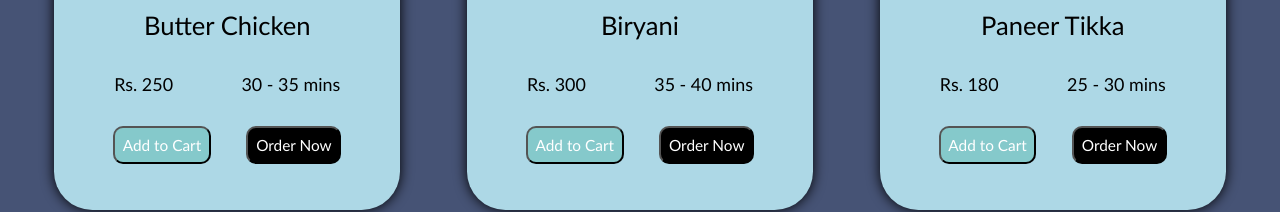
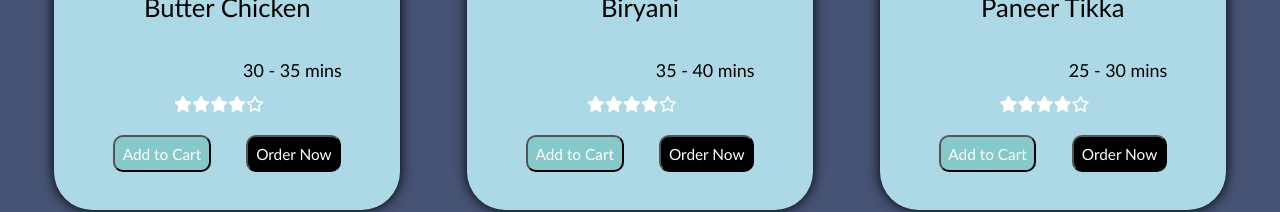
Before and after one commit to Deepu2503S/Restaurant, a React (Vite) app: page /Menu in a window 1280 px wide. Shown: the part 414-626 px from the top of the page. Built offline with nearby package versions, Linux system fonts and the light colour scheme.

Commit message:
menu updated

```diff
--- a/src/Components/Menu.jsx
+++ b/src/Components/Menu.jsx
@@ -1,5 +1,7 @@
 import React, { useState } from "react";
 import cardData from "./Assets/Data";
+
+
 
 const Menu = () => {
   const initialStatuses = Array(cardData.length).fill("Add to Cart");
@@ -23,6 +25,13 @@ const Menu = () => {
     setStatuses(newStatuses);
     setBgColors(newColors);
   };
+  let styles1={
+    color:"white",
+  }
+    let styles2={
+    textDecoration: 'line-through',
+    }
+
 
   return (
     <div className="main-content">
@@ -31,9 +40,15 @@ const Menu = () => {
           <div className="card" key={index}>
             <img src={card.img} alt={card.name} />
             <h1 className="name">{card.name}</h1>
+            <h6 style={styles1}>{card.description}</h6>
+
             <div className="status1">
-              <div className="rate">{card.price}</div>
+              <div className="rateOld"  style={styles2}>{card.priceO}</div>
+              <div className="rateNew" >{card.priceN}</div>
               <div className="time">{card.time}</div>
+            </div>
+            <div className="ratings" style={styles1}>
+              <i class="fas fa-star"></i><i class="fas fa-star"></i><i class="fas fa-star"></i><i class="fas fa-star"></i><i class="far fa-star"></i> &nbsp; &nbsp;{card.ratings}
             </div>
             <div className="status2">
               <button
```
